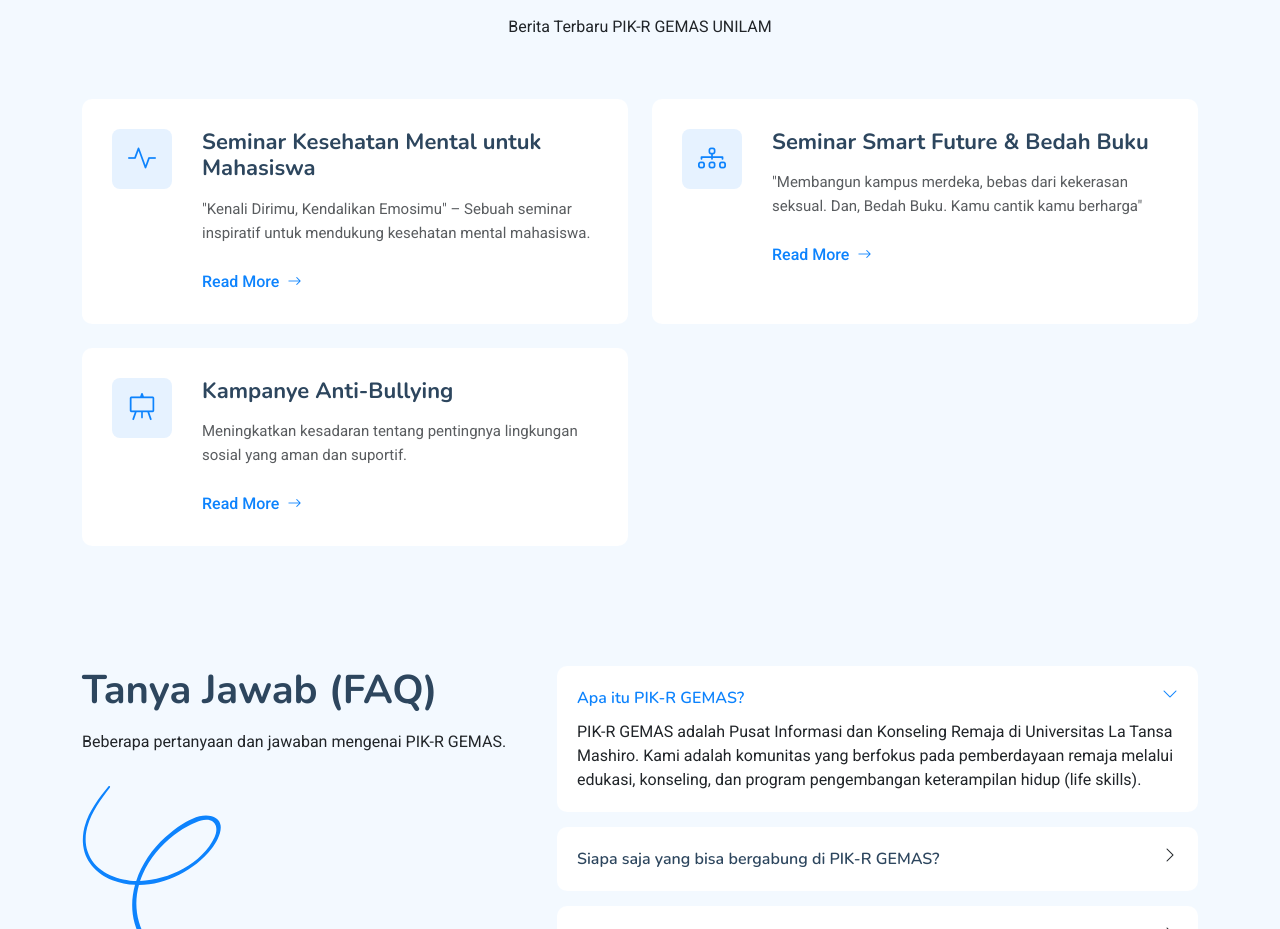
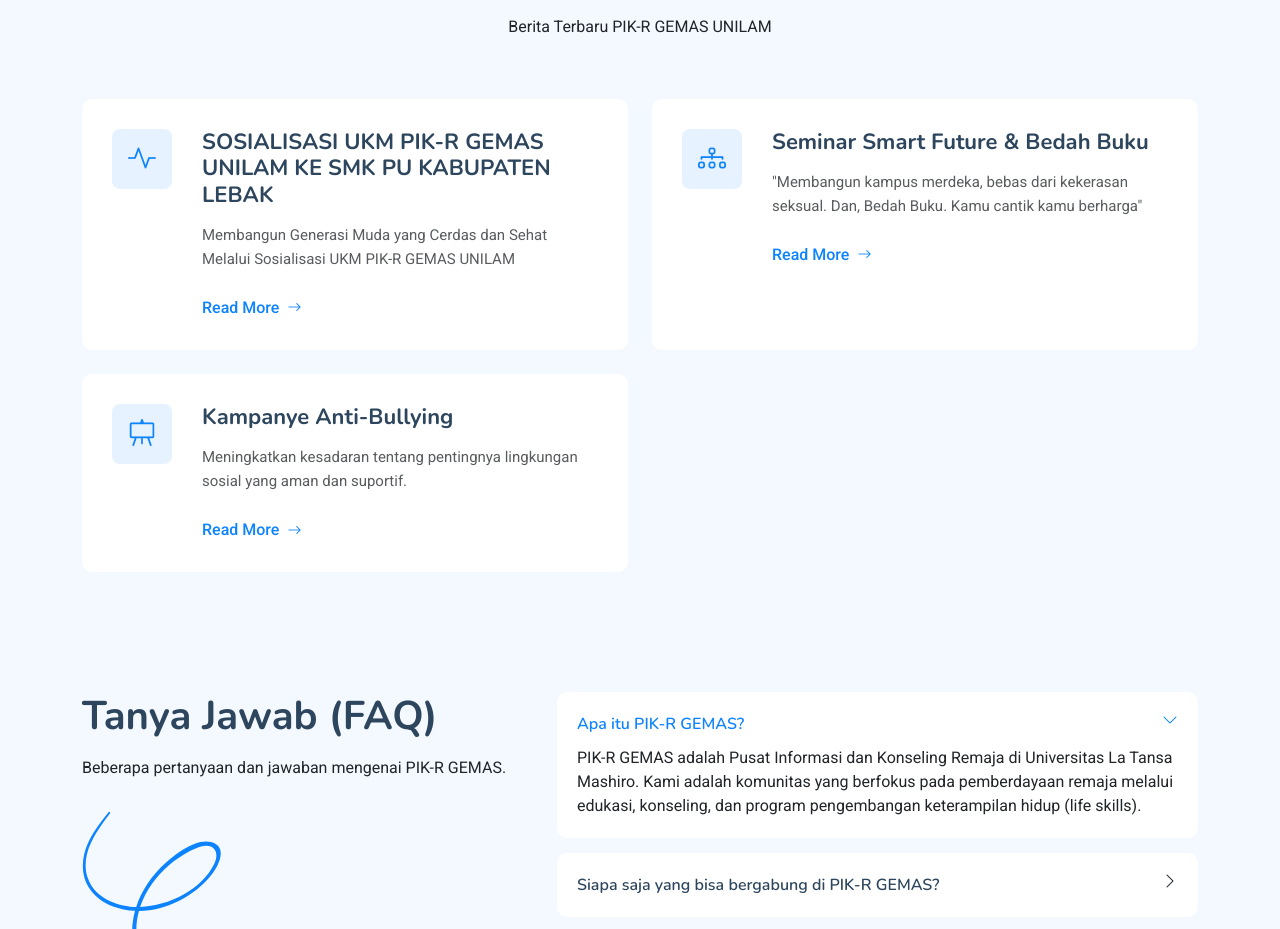
Before and after one commit to pikrgemasunilam/pikrgemasunilam.github.io, a plain HTML site: page index.html in a window 1280 px wide. Shown: the part 3240-4169 px from the top of the page. Drawn offline with nearby package versions, Linux system fonts and the light colour scheme.

Commit message:
Update index.html

```diff
--- a/index.html
+++ b/index.html
@@ -733,11 +733,11 @@
                 <i class="bi bi-activity"></i>
               </div>
               <div>
-                <h3>Seminar Kesehatan Mental untuk Mahasiswa
+                <h3>SOSIALISASI UKM PIK-R GEMAS UNILAM KE SMK PU KABUPATEN LEBAK
                 </h3>
-                <p>"Kenali Dirimu, Kendalikan Emosimu" – Sebuah seminar inspiratif untuk mendukung kesehatan mental mahasiswa.
+                <p>Membangun Generasi Muda yang Cerdas dan Sehat Melalui Sosialisasi UKM PIK-R GEMAS UNILAM
                 </p>
-                <a href="coomingsoon.html" class="read-more">Read More <i class="bi bi-arrow-right"></i></a>
+                <a href="sosialisasi-ukm-pikr-gemas-ke-smk-pu.html" class="read-more">Read More <i class="bi bi-arrow-right"></i></a>
               </div>
             </div>
           </div><!-- End Service Card -->
```
